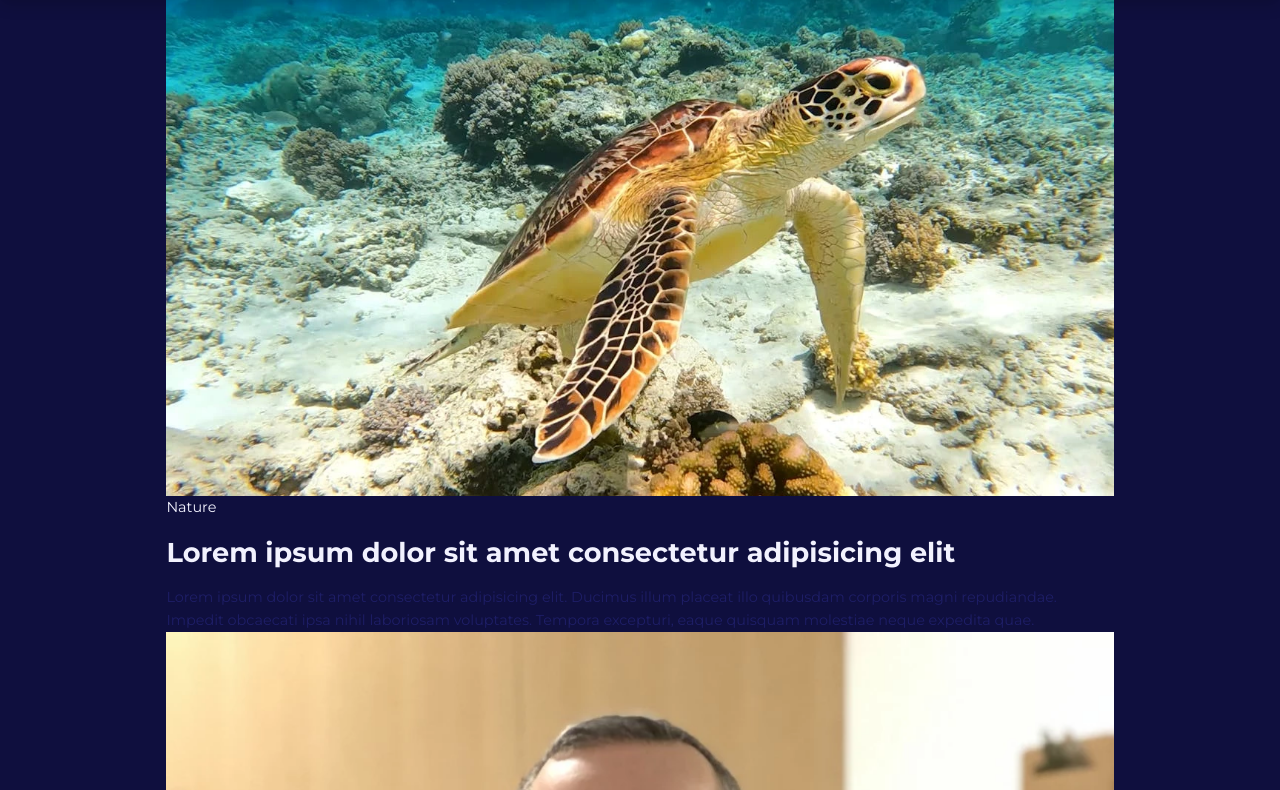
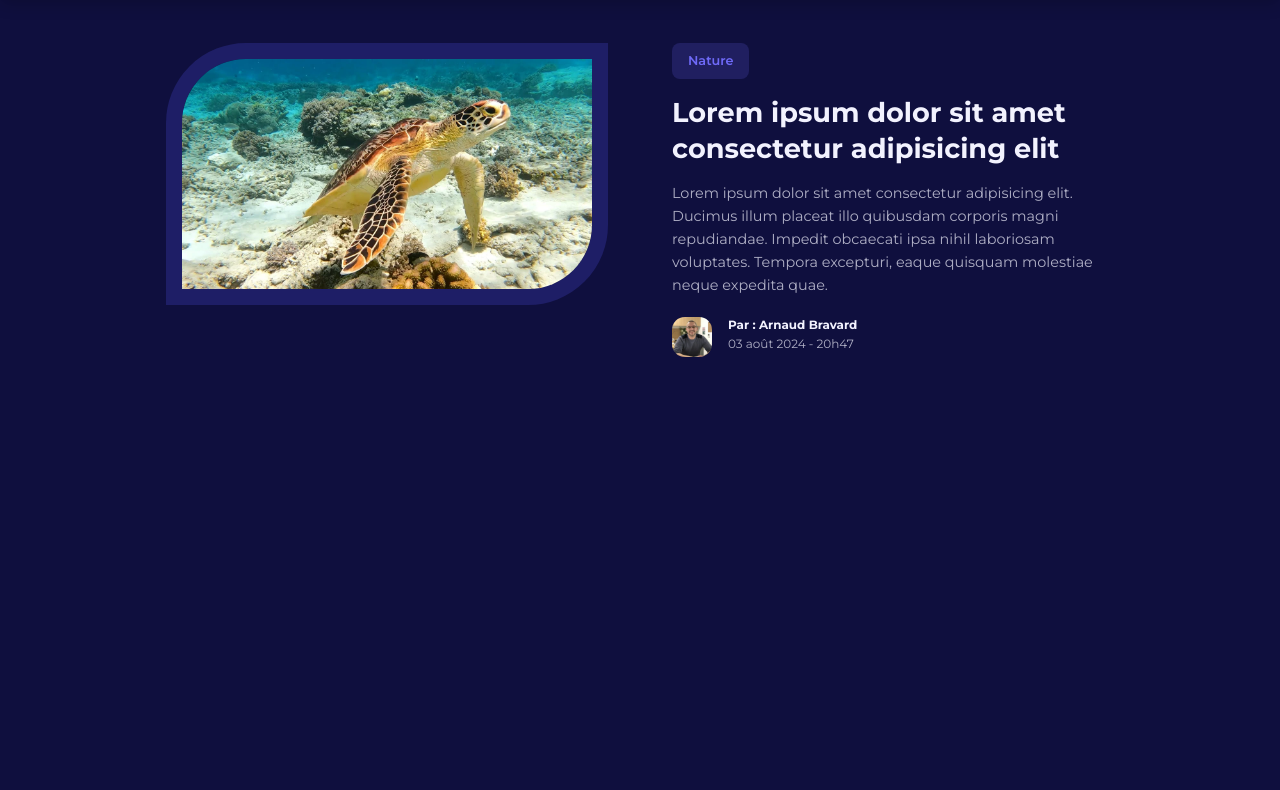
Before and after one commit to ArnaudBvd/blog-app-crud-php, a plain HTML site: page index.html in a window 1280 px wide. Shown: the part 85-875 px from the top of the page. After the commit the page ends 800 px from the top, so only its background shows below. Drawn offline with nearby package versions, Linux system fonts and the light colour scheme.

Commit message:
style: mise en forme de la page d'accueuil - mise en forme des bouttons catégorie - mise en forme des articles en général - mise en forme de l'article en vedette

```diff
--- a/style.css
+++ b/style.css
@@ -1,6 +1,6 @@
 :root {
     --color-primary: #6f6af8;
-    --color-primary-light: hsl(242, 91%, 69, 18%);
+    --color-primary-light: hsl(242, 91%, 69%, 18%);
     --color-primary-variant: #5854c7;
     --color-red: #da0f3f;
     --color-red-light: hsl(346, 87%, 46%, 15%);
@@ -43,7 +43,7 @@
 body {
     font-family: "Montserrat", sans-serif;
     line-height: 1.6;
-    color: var(--color-gray-900);
+    color: var(--color-gray-200);
     overflow: hidden;
     background: var(--color-bg);
     font-size: 0.9rem;
@@ -175,3 +175,66 @@ nav button {
     background: var(--color-red);
     color: var(--color-bg);
 }
+
+
+/* ==================== CATEGORY BUTTON ==================== */
+
+.category__button {
+    background: var(--color-primary-light);
+    color: var(--color-primary);
+    display: inline-block;
+    padding: 0.5rem 1rem;
+    border-radius: var(--card-border-radius-2);
+    font-weight: 600;
+    font-size: 0.8rem;
+    text-align: center;
+}
+
+.category__button:hover {
+    color: var(--color-white);
+}
+
+
+/* ==================== GENERAL POST ==================== */
+
+.post__thumbnail {
+    border-radius: var(--card-border-radius-5) 0;
+    border: 1rem solid var(--color-gray-900);
+    overflow: hidden;
+    margin-bottom: 1.6rem;
+}
+
+.post:hover .post__thumbnail img {
+    filter: saturate(0);
+    transition: filter 500ms ease;
+}
+
+.post__author {
+    display: flex;
+    gap: 1rem;
+    margin-top: 1.2rem;
+}
+
+.post__author-avatar {
+    width: 2.5rem;
+    height: 2.5rem;
+    border-radius: var(--card-border-radius-3);
+    overflow: hidden;
+}
+
+
+/* ==================== POST FEATURED ==================== */
+
+.featured {
+    margin-top: 8rem;
+}
+
+.featured__container {
+    display: grid;
+    grid-template-columns: 1fr 1fr;
+    gap: 4rem;
+}
+
+.featured .post__thumbnail {
+    height: fit-content;
+}
```
